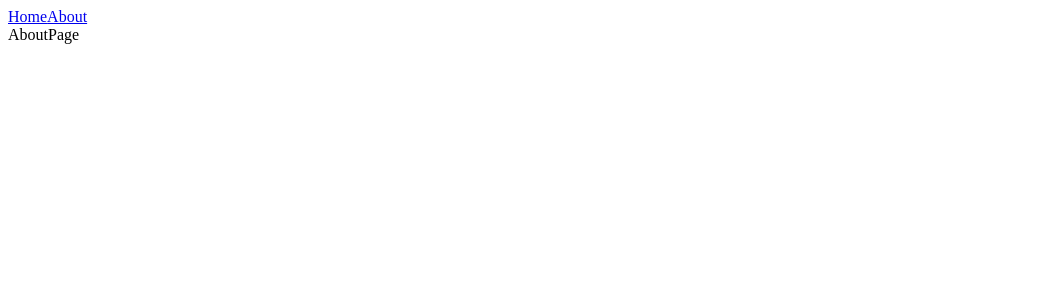
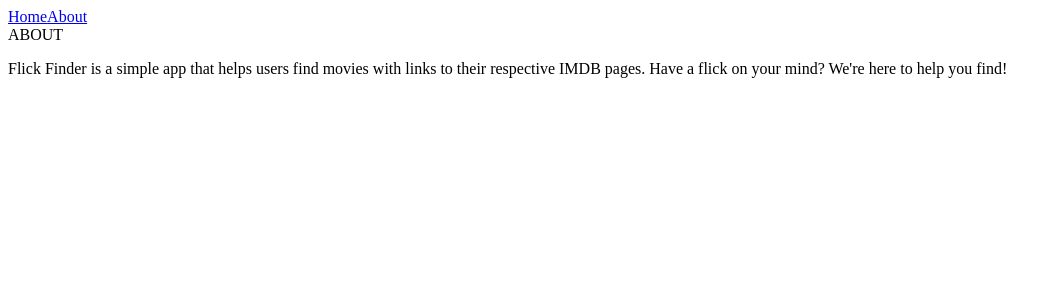
Before and after one commit to skuttenkuler/Flick-Finder, a React (Create React App) app: page /about in a window 1280 px wide. Shown: the top 300 px of the page, without its empty margins (0-1061 px from the left). Built offline with nearby package versions, Linux system fonts and the light colour scheme.

Commit message:
added basic About page info

```diff
--- a/src/app/pages/About/About.tsx
+++ b/src/app/pages/About/About.tsx
@@ -4,7 +4,11 @@ import React from "react"
 
 const AboutPage: React.FunctionComponent = () => {
     return (
-        <div>AboutPage</div>
+        <div className="about-container">
+            <header>ABOUT</header>
+            <p>Flick Finder is a simple app that helps users find movies with links to their respective IMDB pages. Have a flick on your mind? We're here to help you find!</p>
+            {/* <a href="https://github.com/skuttenkuler/Flick-Finder"></a> */}
+        </div>
     )
 };
 
```
